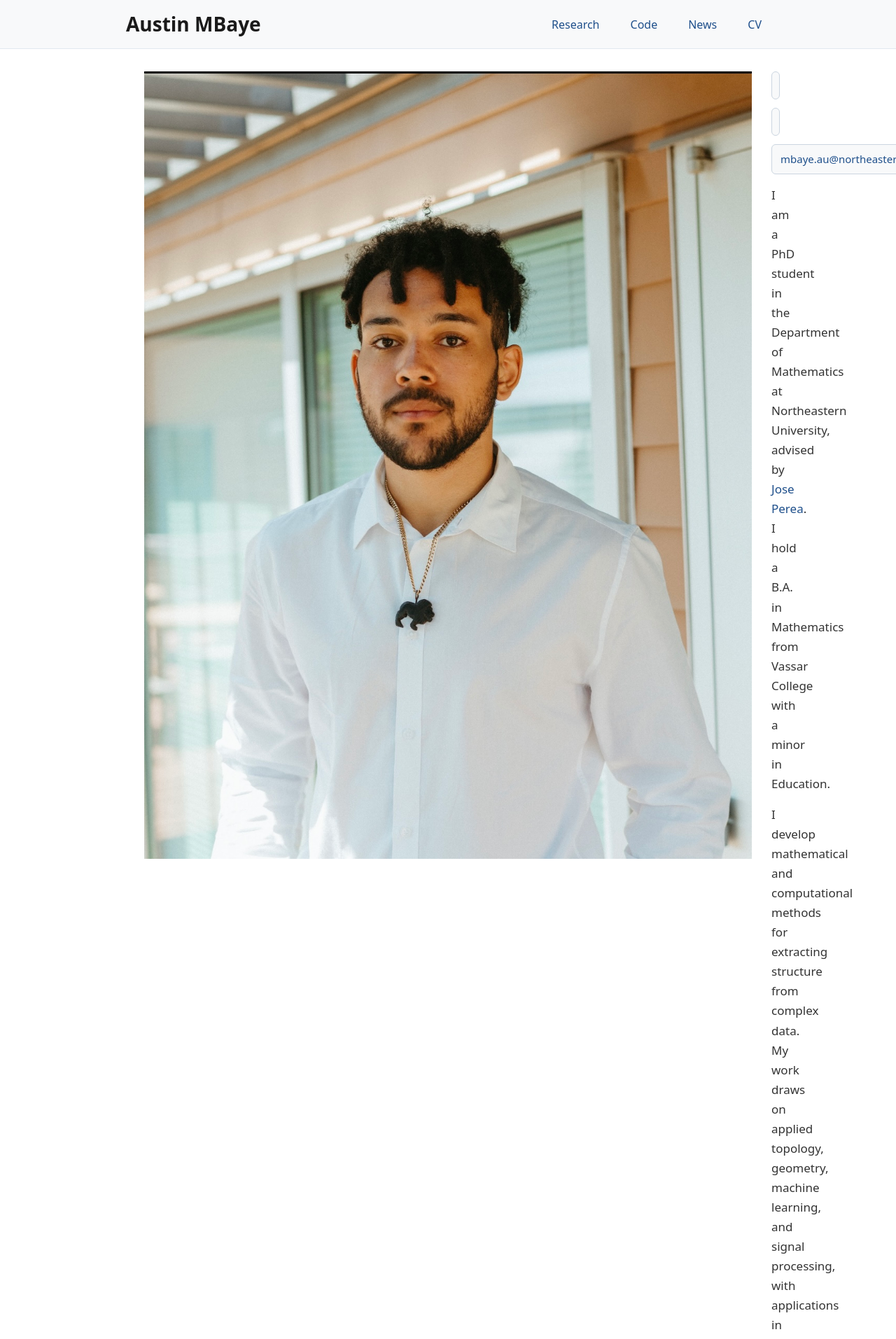
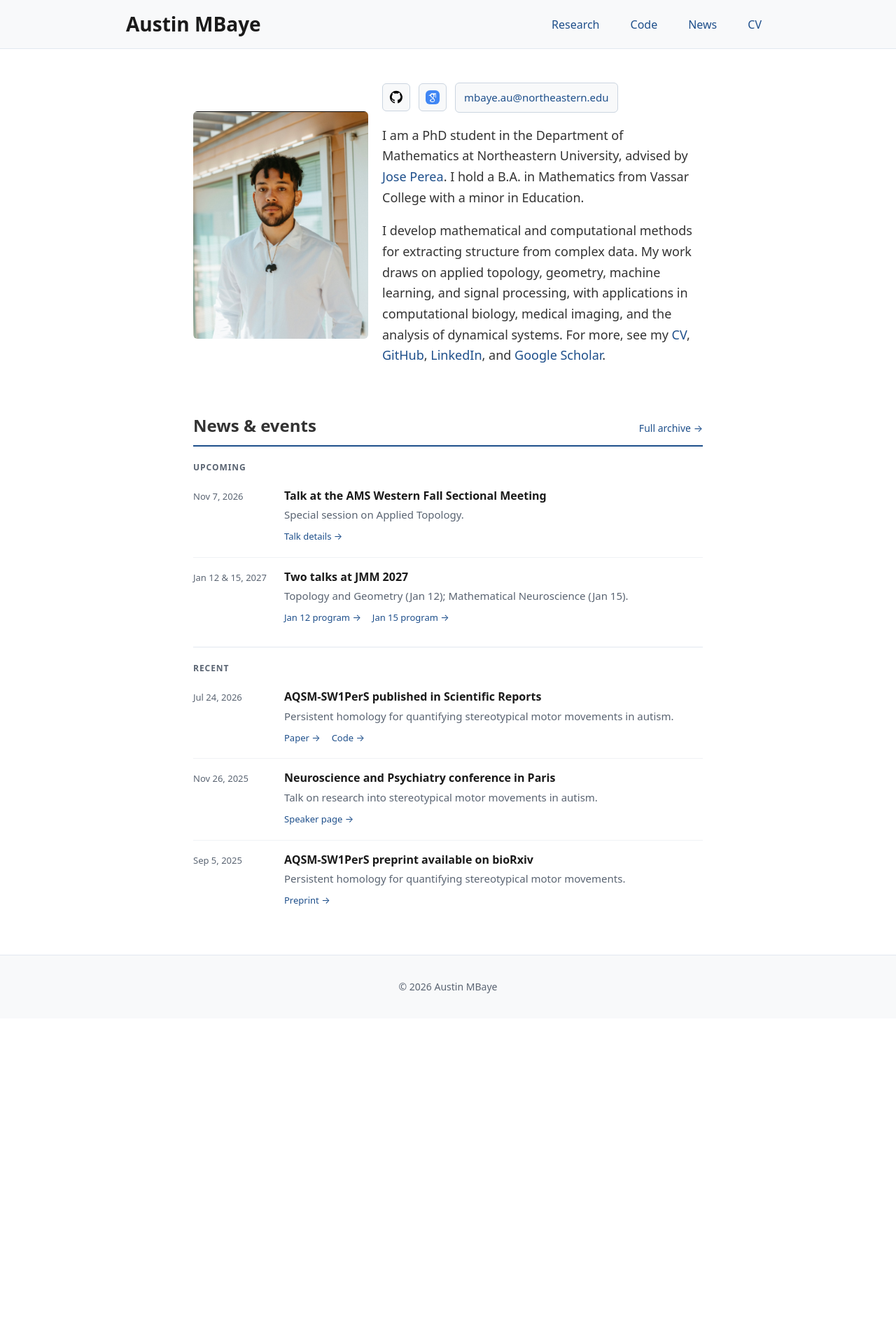
Before and after one commit to ambaye15/ambaye15.github.io, a Jekyll site: the page built from index.html, in a window 1280 px wide. Shown: the top 1913 px of the page at 70% size. Built offline with Jekyll 4.4.1, drawn with Linux system fonts in a browser that asks for light colours; after the commit the page ends 1455 px from its top, so only the background shows below that.

Commit message:
Add files via upload

```diff
--- a/assets/main.css
+++ b/assets/main.css
@@ -132,7 +132,6 @@ img { max-width: 100%; height: auto; }
   margin: var(--sp-8) auto;
   padding: 0 var(--sp-4);
 }
-.page-content-home .wrapper { max-width: 900px; }
 
 .site-footer {
   background: var(--surface-alt);
@@ -154,24 +153,18 @@ img { max-width: 100%; height: auto; }
 
 .blurb-container {
   display: flex;
-  align-items: flex-start;
-  gap: 28px;
+  align-items: center;
+  gap: var(--sp-5);
   width: 100%;
   margin: 0 auto;
 }
 
-.profile-photo {
-  width: 220px;
-  flex: 0 0 220px;
+.profile-with-image img {
+  max-width: 250px;
   border-radius: var(--radius);
 }
 
-.profile-text { flex: 1; min-width: 0; font-size: 17px; line-height: 1.65; }
-.profile-text p { margin: 0 0 var(--sp-4); }
-.profile-text .profile-lead { font-size: 20px; font-weight: 600; line-height: 1.5; color: var(--ink); }
-.profile-links { list-style: none; display: flex; flex-wrap: wrap; gap: 8px 18px; padding: 0; margin: var(--sp-5) 0 0; font-size: var(--fs-md); }
-.profile-links a { display: inline-block; padding: 3px 0; }
-a:focus-visible, summary:focus-visible { outline: 2px solid var(--accent); outline-offset: 4px; }
+.profile-text { flex: 1; line-height: 1.65; }
 
 .contact-icons {
   display: flex;
@@ -477,7 +470,7 @@ a:focus-visible, summary:focus-visible { outline: 2px solid var(--accent); outli
   .site-nav a { padding: var(--sp-2) var(--sp-3); }
 
   .blurb-container { flex-direction: column; align-items: center; }
-  .profile-photo { width: 170px; flex: 0 0 auto; }
+  .profile-with-image img { max-width: 160px; }
 
   .news-item { grid-template-columns: 1fr; gap: var(--sp-1); }
   .news-date { padding-top: 0; }
@@ -487,6 +480,7 @@ a:focus-visible, summary:focus-visible { outline: 2px solid var(--accent); outli
   .research-summary { padding-right: 40px; }
   .code-entry { padding: var(--sp-4); }
 }
+
 @media (pointer: coarse) {
-  .profile-links a, .news-links a, .news-all { min-height: 44px; display: inline-flex; align-items: center; }
+  .news-links a, .news-all { min-height: 44px; display: inline-flex; align-items: center; }
 }
--- a/index.html
+++ b/index.html
@@ -40,6 +40,7 @@ title: "Home"
     </div>
   </div>
 </section>
+
 
 {% assign all_news = site.news | sort: 'date' %}
 {% assign upcoming_news = '' | split: ',' %}
```
